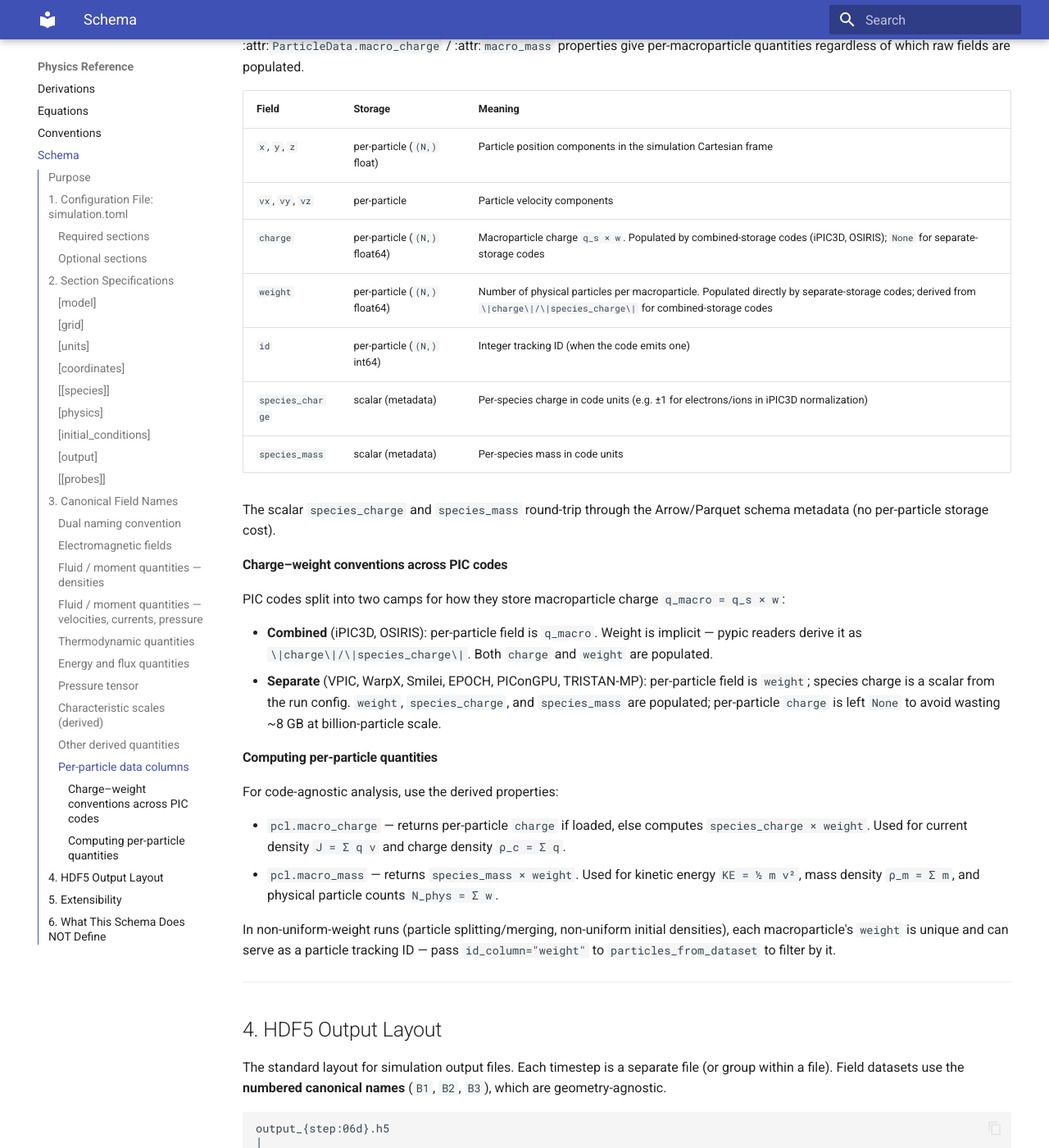
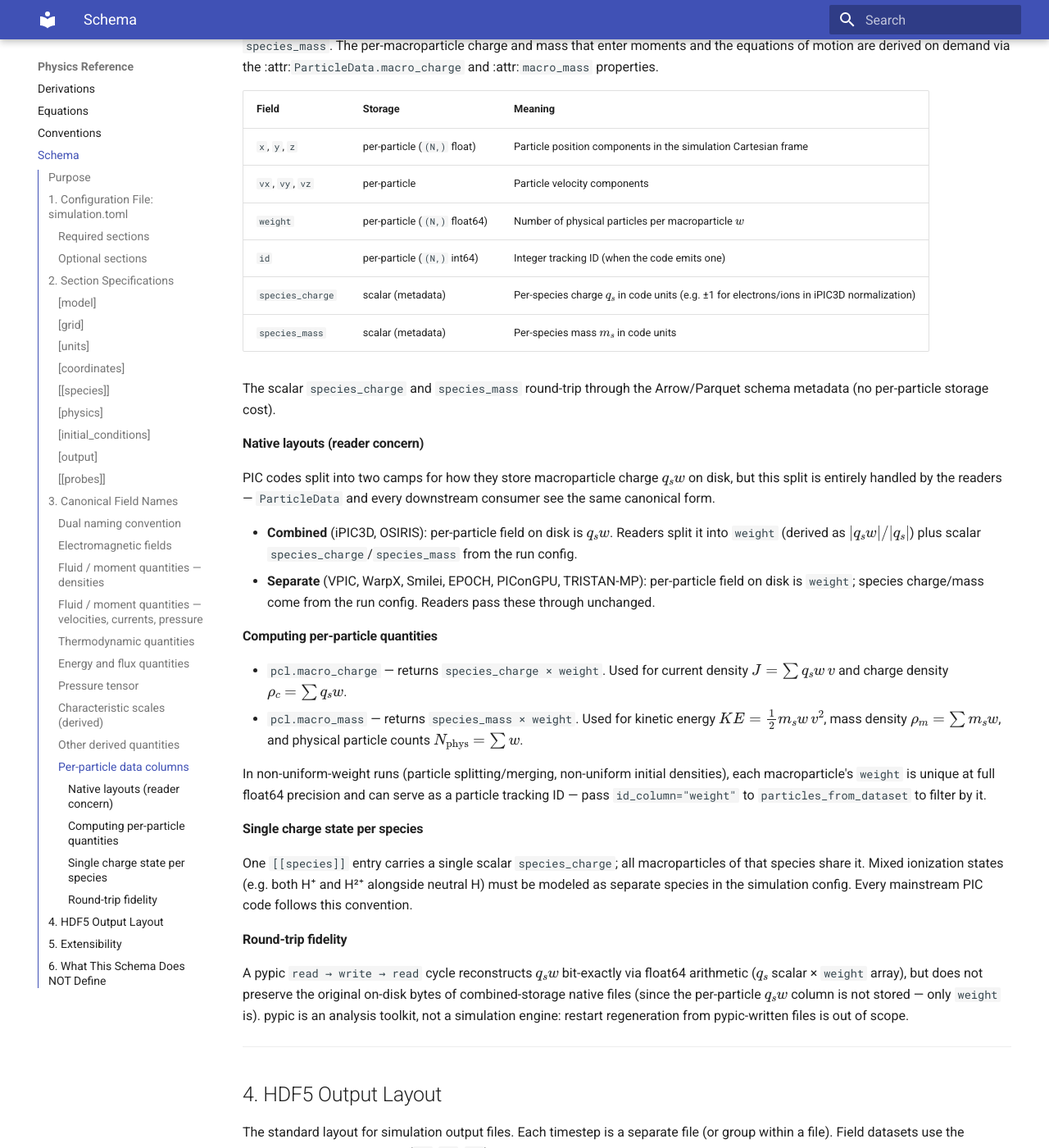
Before and after one commit to rusaitis/pypic, an MkDocs documentation site: the page built from docs/schema.md, in a window 1280 px wide and 1400 px high, scrolled down 12492 px. Shown: the whole window at 82% size. Built offline with MkDocs 1.6.1 and Material for MkDocs 9.7.7, drawn with Linux system fonts in a browser that asks for light colours; some of the changed text lies outside the part shown.

Commit message:
refactor: canonicalize ParticleData on weight + species scalars
Assisted-by: Claude Opus 4.6 (1M context)

```diff
--- a/docs/schema.md
+++ b/docs/schema.md
@@ -511,55 +511,71 @@ See CLAUDE.md for naming conventions (functions, parameters, class names).
 ### Per-particle data columns
 
 For PIC and hybrid codes that emit per-particle data, `ParticleData`
-exposes the following canonical fields (used by the Arrow/Parquet
-I/O layer in `pypic.io`).  All fields are **optional** — readers
-populate whatever the source format provides, and the
-:attr:`ParticleData.macro_charge` / :attr:`macro_mass` properties
-give per-macroparticle quantities regardless of which raw fields are
-populated.
+carries one canonical per-macroparticle representation regardless of
+the source code's native storage convention: per-particle `weight`
+(array) plus scalar `species_charge` and `species_mass`.  The
+per-macroparticle charge and mass that enter moments and the equations
+of motion are derived on demand via the :attr:`ParticleData.macro_charge`
+and :attr:`macro_mass` properties.
 
 | Field | Storage | Meaning |
 |-------|---------|---------|
 | `x`, `y`, `z` | per-particle (`(N,)` float) | Particle position components in the simulation Cartesian frame |
 | `vx`, `vy`, `vz` | per-particle | Particle velocity components |
-| `charge` | per-particle (`(N,)` float64) | Macroparticle charge `q_s × w`. Populated by combined-storage codes (iPIC3D, OSIRIS); `None` for separate-storage codes |
-| `weight` | per-particle (`(N,)` float64) | Number of physical particles per macroparticle. Populated directly by separate-storage codes; derived from `\|charge\|/\|species_charge\|` for combined-storage codes |
+| `weight` | per-particle (`(N,)` float64) | Number of physical particles per macroparticle $w$ |
 | `id` | per-particle (`(N,)` int64) | Integer tracking ID (when the code emits one) |
-| `species_charge` | scalar (metadata) | Per-species charge in code units (e.g. ±1 for electrons/ions in iPIC3D normalization) |
-| `species_mass` | scalar (metadata) | Per-species mass in code units |
+| `species_charge` | scalar (metadata) | Per-species charge $q_s$ in code units (e.g. ±1 for electrons/ions in iPIC3D normalization) |
+| `species_mass` | scalar (metadata) | Per-species mass $m_s$ in code units |
 
 The scalar `species_charge` and `species_mass` round-trip through the
 Arrow/Parquet schema metadata (no per-particle storage cost).
 
-#### Charge–weight conventions across PIC codes
+#### Native layouts (reader concern)
 
 PIC codes split into two camps for how they store macroparticle charge
-`q_macro = q_s × w`:
+$q_s w$ on disk, but this split is entirely handled by the readers —
+`ParticleData` and every downstream consumer see the same canonical
+form.
 
-- **Combined** (iPIC3D, OSIRIS): per-particle field is `q_macro`.  Weight
-  is implicit — pypic readers derive it as `\|charge\|/\|species_charge\|`.
-  Both `charge` and `weight` are populated.
+- **Combined** (iPIC3D, OSIRIS): per-particle field on disk is
+  $q_s w$.  Readers split it into `weight` (derived as
+  $|q_s w|/|q_s|$) plus scalar `species_charge`/`species_mass` from
+  the run config.
 - **Separate** (VPIC, WarpX, Smilei, EPOCH, PIConGPU, TRISTAN-MP):
-  per-particle field is `weight`; species charge is a scalar from the
-  run config.  `weight`, `species_charge`, and `species_mass` are
-  populated; per-particle `charge` is left `None` to avoid wasting
-  ~8 GB at billion-particle scale.
+  per-particle field on disk is `weight`; species charge/mass come
+  from the run config.  Readers pass these through unchanged.
 
 #### Computing per-particle quantities
 
-For code-agnostic analysis, use the derived properties:
-
-- `pcl.macro_charge` — returns per-particle `charge` if loaded, else
-  computes `species_charge × weight`.  Used for current density
-  `J = Σ q v` and charge density `ρ_c = Σ q`.
+- `pcl.macro_charge` — returns `species_charge × weight`.  Used for
+  current density $J = \sum q_s w\, v$ and charge density
+  $\rho_c = \sum q_s w$.
 - `pcl.macro_mass` — returns `species_mass × weight`.  Used for
-  kinetic energy `KE = ½ m v²`, mass density `ρ_m = Σ m`, and
-  physical particle counts `N_phys = Σ w`.
+  kinetic energy $KE = \tfrac{1}{2} m_s w\, v^2$, mass density
+  $\rho_m = \sum m_s w$, and physical particle counts
+  $N_{\mathrm{phys}} = \sum w$.
 
 In non-uniform-weight runs (particle splitting/merging, non-uniform
-initial densities), each macroparticle's `weight` is unique and can
-serve as a particle tracking ID — pass `id_column="weight"` to
-`particles_from_dataset` to filter by it.
+initial densities), each macroparticle's `weight` is unique at full
+float64 precision and can serve as a particle tracking ID — pass
+`id_column="weight"` to `particles_from_dataset` to filter by it.
+
+#### Single charge state per species
+
+One `[[species]]` entry carries a single scalar `species_charge`; all
+macroparticles of that species share it.  Mixed ionization states
+(e.g. both H⁺ and H²⁺ alongside neutral H) must be modeled as
+separate species in the simulation config.  Every mainstream PIC code
+follows this convention.
+
+#### Round-trip fidelity
+
+A pypic `read → write → read` cycle reconstructs $q_s w$ bit-exactly
+via float64 arithmetic ($q_s$ scalar × `weight` array), but does not
+preserve the original on-disk bytes of combined-storage native files
+(since the per-particle $q_s w$ column is not stored — only `weight`
+is).  pypic is an analysis toolkit, not a simulation engine: restart
+regeneration from pypic-written files is out of scope.
 
 ---
 
```
Also changed, not shown: TASKS.md (+30 -1 lines), 6 other files.
